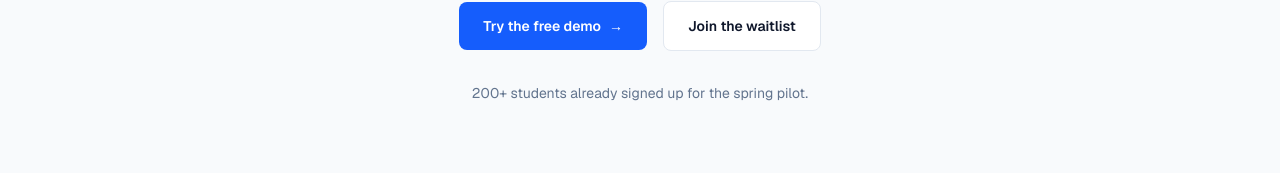
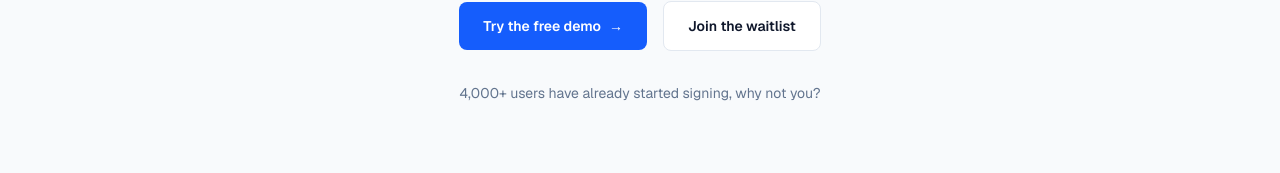
Before and after one commit to SignpostApp/landing, a Next.js app: page / in a window 1280 px wide. Shown: the part 5311-5484 px from the top of the page. Built offline with nearby package versions, Linux system fonts and the light colour scheme.

Commit message:
fix: small update

```diff
--- a/src/app/page.tsx
+++ b/src/app/page.tsx
@@ -454,7 +454,7 @@ export default function WhiteLandingPage() {
               </button>
             </div>
             <p className="mt-8 text-sm text-slate-500">
-              200+ students already signed up for the spring pilot.
+              4,000+ users have already started signing, why not you?
             </p>
           </div>
         </section>
```
